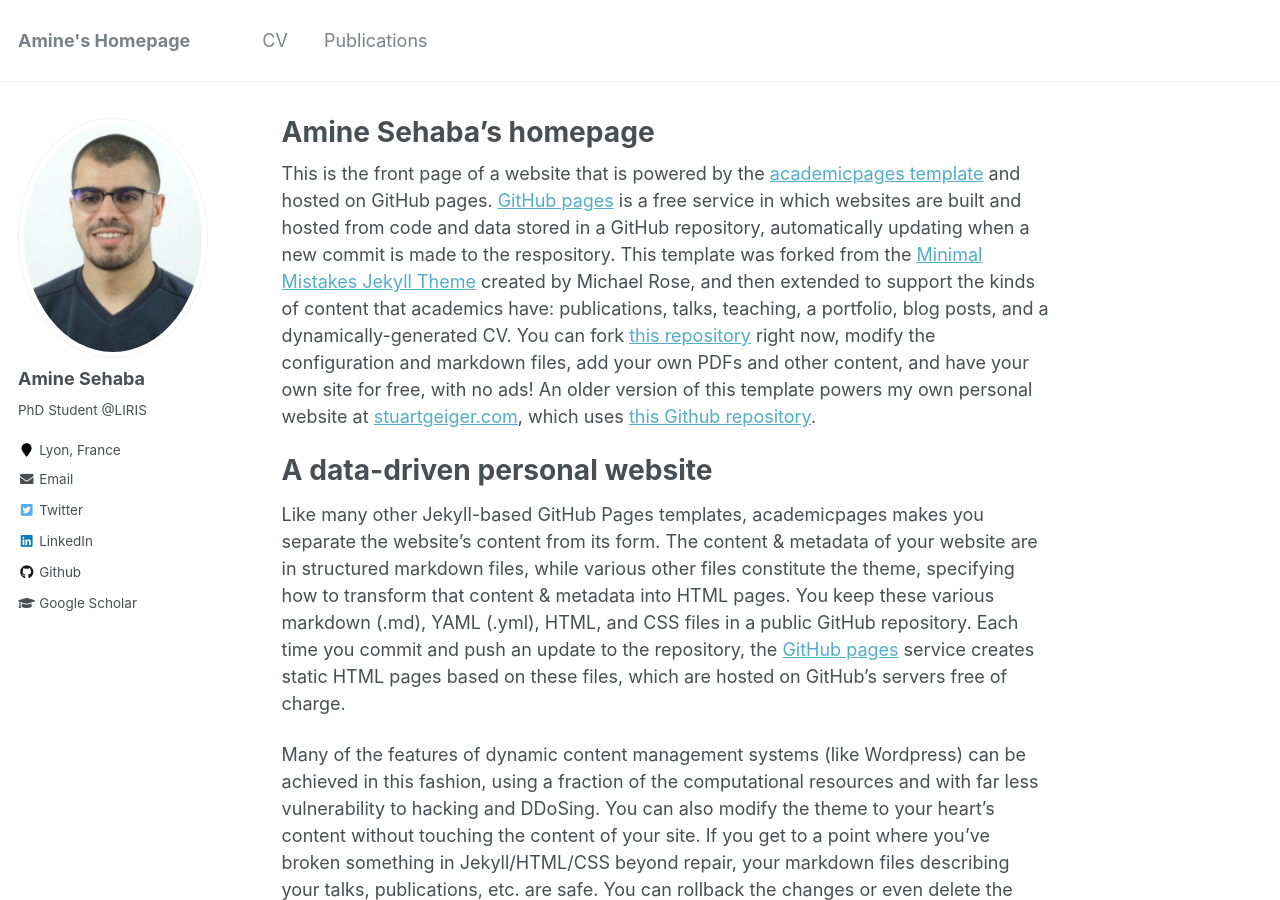
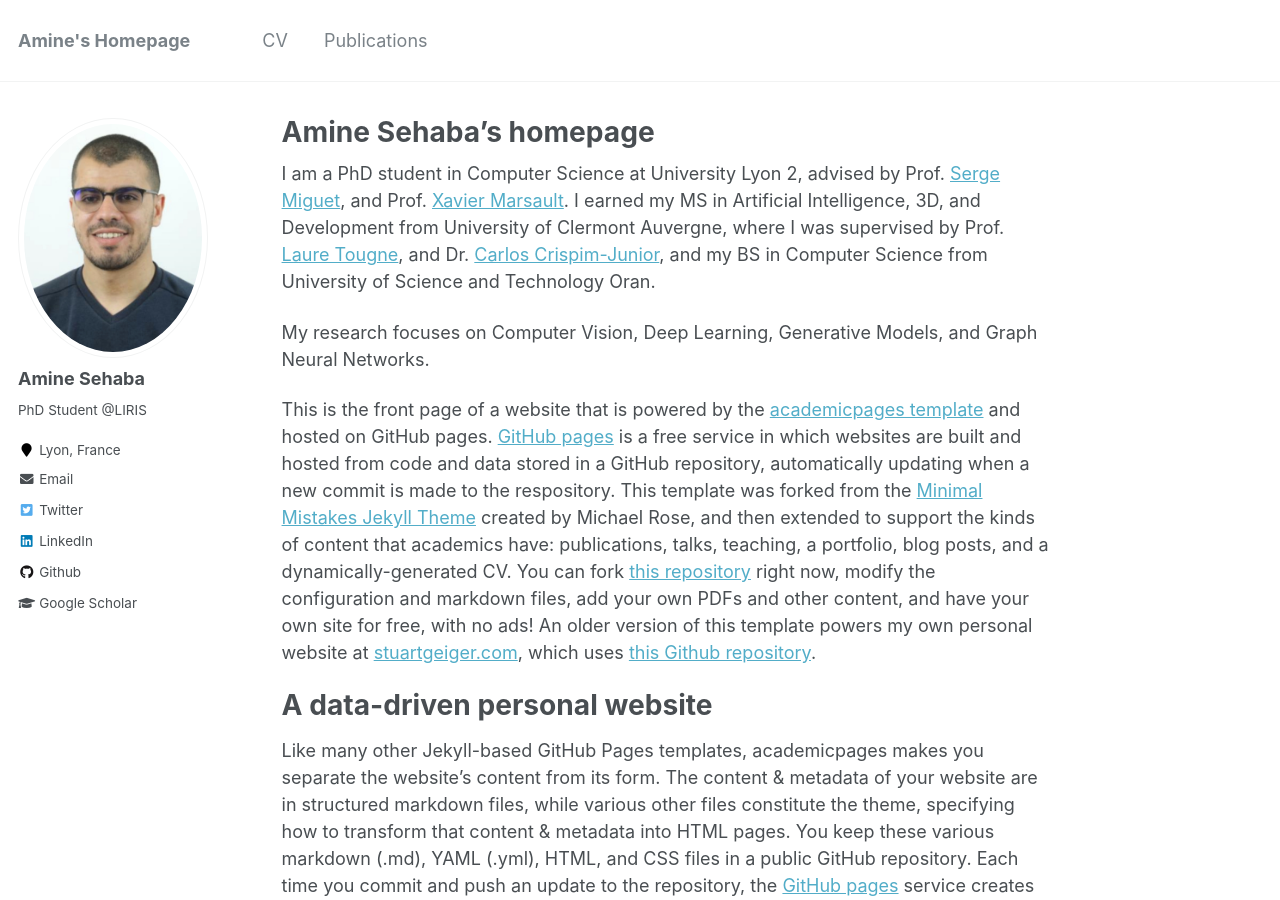
Before and after one commit to Sehaba95/sehaba95.github.io, a Jekyll site: the page built from _pages/about.md, in a window 1280 px wide and 900 px high. Built offline with Jekyll 4.4.1, drawn with Linux system fonts in a browser that asks for light colours.

Commit message:
Update the home page

```diff
--- a/_pages/about.md
+++ b/_pages/about.md
@@ -7,6 +7,12 @@ redirect_from:
   - /about/
   - /about.html
 ---
+
+
+I am a PhD student in Computer Science at University Lyon 2, advised by Prof. [Serge Miguet](https://scholar.google.com/citations?hl=fr&user=jLh0qIEAAAAJ&view_op=list_works&sortby=pubdate), and Prof. [Xavier Marsault](https://www.researchgate.net/profile/Xavier-Marsault). I earned my MS in Artificial Intelligence, 3D, and Development from University of Clermont Auvergne, where I was supervised by Prof. [Laure Tougne](https://scholar.google.fr/citations?hl=fr&user=ecaeLFYAAAAJ&view_op=list_works&sortby=pubdate), and Dr. [Carlos Crispim-Junior](https://scholar.google.com/citations?user=UwZieOoAAAAJ&hl=en), and my BS in Computer Science from University of Science and Technology Oran.
+
+My research focuses on Computer Vision, Deep Learning, Generative Models, and Graph Neural Networks.
+
 
 This is the front page of a website that is powered by the [academicpages template](https://github.com/academicpages/academicpages.github.io) and hosted on GitHub pages. [GitHub pages](https://pages.github.com) is a free service in which websites are built and hosted from code and data stored in a GitHub repository, automatically updating when a new commit is made to the respository. This template was forked from the [Minimal Mistakes Jekyll Theme](https://mmistakes.github.io/minimal-mistakes/) created by Michael Rose, and then extended to support the kinds of content that academics have: publications, talks, teaching, a portfolio, blog posts, and a dynamically-generated CV. You can fork [this repository](https://github.com/academicpages/academicpages.github.io) right now, modify the configuration and markdown files, add your own PDFs and other content, and have your own site for free, with no ads! An older version of this template powers my own personal website at [stuartgeiger.com](http://stuartgeiger.com), which uses [this Github repository](https://github.com/staeiou/staeiou.github.io).
 
```
